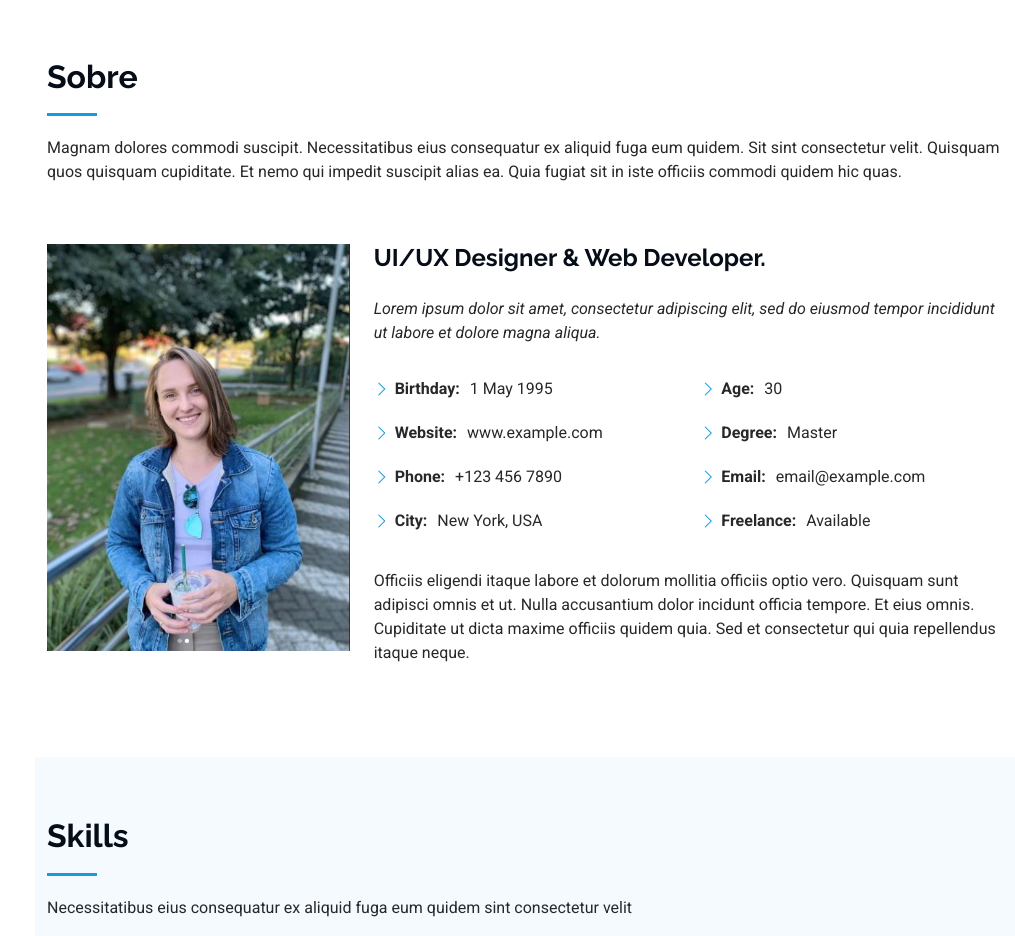
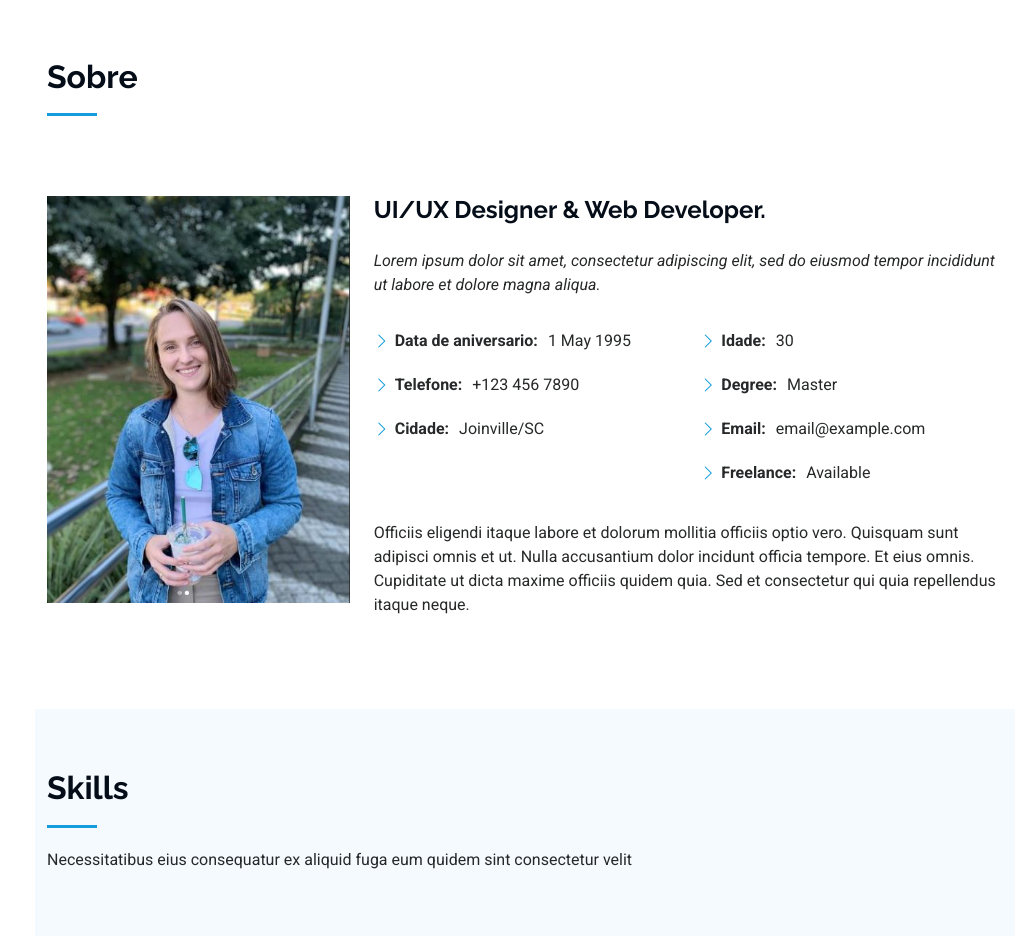
Before and after one commit to LarissaEsidio/portif-lio-Larissa, a plain HTML site: page index.html in a window 1280 px wide. Shown: the part 802-1738 px from the top of the page, without its empty margins (265-1280 px from the left). Drawn offline with Linux system fonts and the light colour scheme.

Commit message:
atualização da sessão sobre

```diff
--- a/index.html
+++ b/index.html
@@ -109,7 +109,6 @@
       <!-- Section Title -->
       <div class="container section-title" data-aos="fade-up">
         <h2>Sobre</h2>
-        <p>Magnam dolores commodi suscipit. Necessitatibus eius consequatur ex aliquid fuga eum quidem. Sit sint consectetur velit. Quisquam quos quisquam cupiditate. Et nemo qui impedit suscipit alias ea. Quia fugiat sit in iste officiis commodi quidem hic quas.</p>
       </div><!-- End Section Title -->
 
       <div class="container" data-aos="fade-up" data-aos-delay="100">
@@ -127,15 +126,14 @@
             <div class="row">
               <div class="col-lg-6">
                 <ul>
-                  <li><i class="bi bi-chevron-right"></i> <strong>Birthday:</strong> <span>1 May 1995</span></li>
-                  <li><i class="bi bi-chevron-right"></i> <strong>Website:</strong> <span>www.example.com</span></li>
-                  <li><i class="bi bi-chevron-right"></i> <strong>Phone:</strong> <span>+123 456 7890</span></li>
-                  <li><i class="bi bi-chevron-right"></i> <strong>City:</strong> <span>New York, USA</span></li>
+                  <li><i class="bi bi-chevron-right"></i> <strong>Data de aniversario:</strong> <span>1 May 1995</span></li>
+                  <li><i class="bi bi-chevron-right"></i> <strong>Telefone:</strong> <span>+123 456 7890</span></li>
+                  <li><i class="bi bi-chevron-right"></i> <strong>Cidade:</strong> <span>Joinville/SC</span></li>
                 </ul>
               </div>
               <div class="col-lg-6">
                 <ul>
-                  <li><i class="bi bi-chevron-right"></i> <strong>Age:</strong> <span>30</span></li>
+                  <li><i class="bi bi-chevron-right"></i> <strong>Idade:</strong> <span>30</span></li>
                   <li><i class="bi bi-chevron-right"></i> <strong>Degree:</strong> <span>Master</span></li>
                   <li><i class="bi bi-chevron-right"></i> <strong>Email:</strong> <span>email@example.com</span></li>
                   <li><i class="bi bi-chevron-right"></i> <strong>Freelance:</strong> <span>Available</span></li>
```
